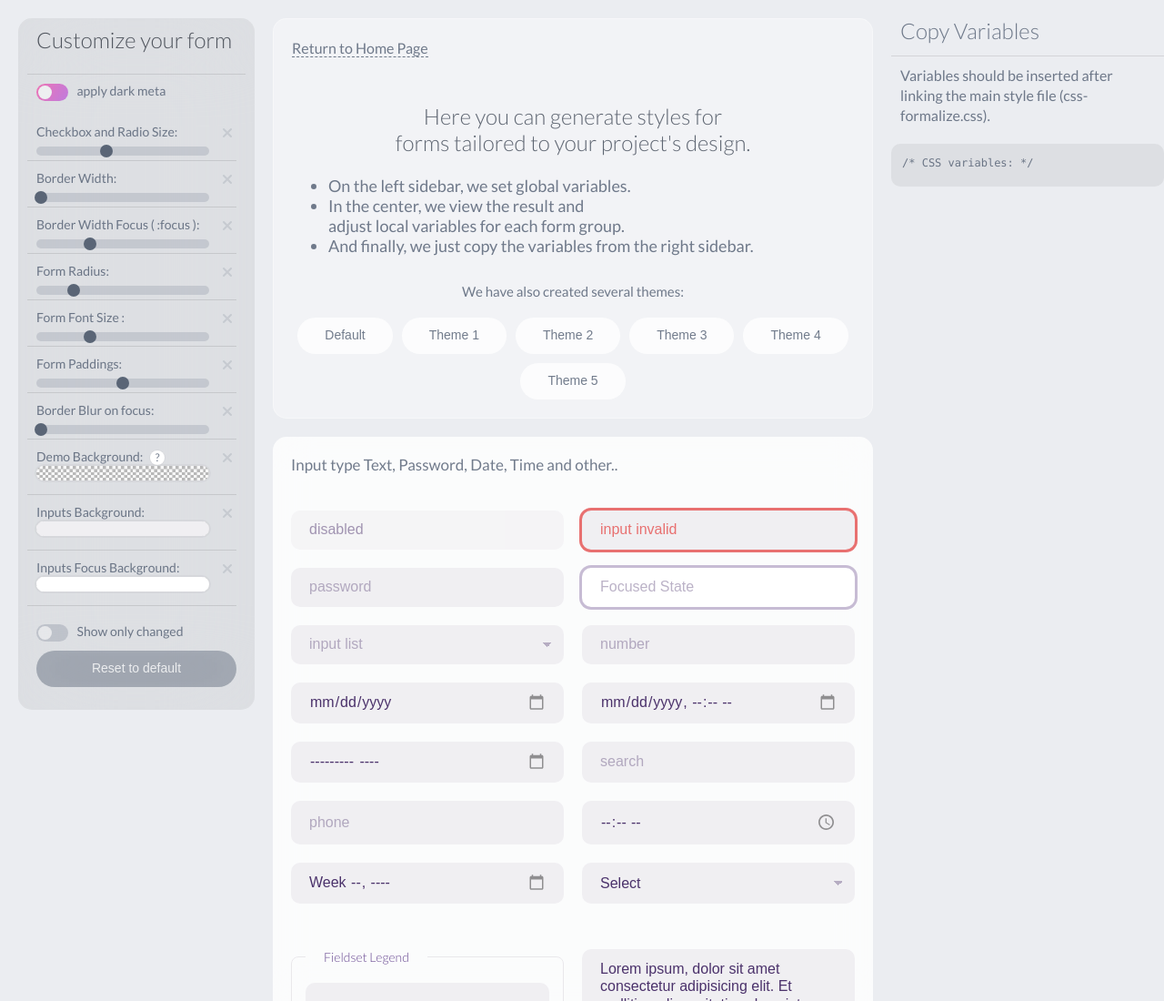
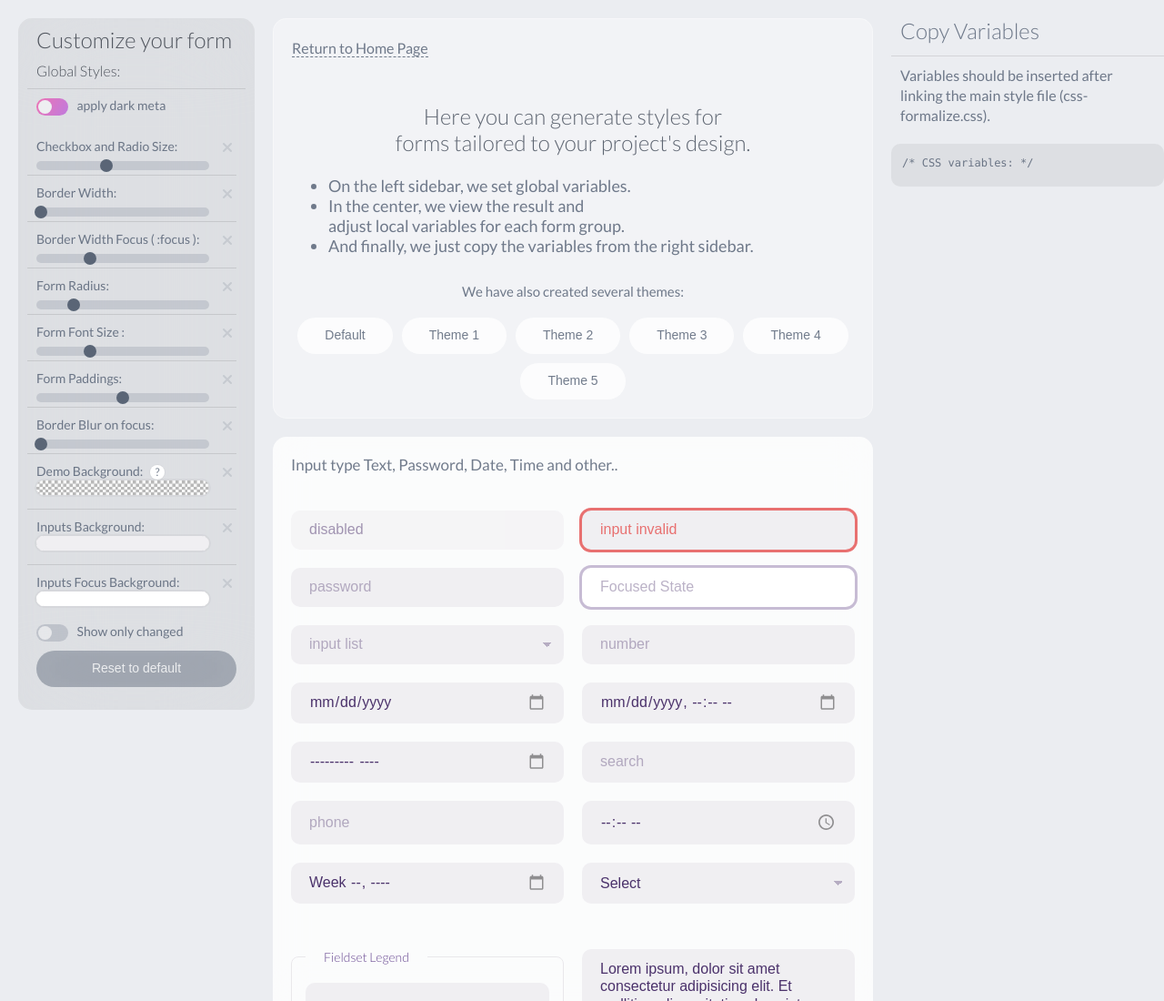
Before and after one commit to pelinoleg/CSSformalize, a website: page generate.html in a window 1280 px wide. Shown: the top 1100 px of the page at 91% size. Drawn offline with nearby package versions, Linux system fonts and the light colour scheme.

Commit message:
update generate.html

```diff
--- a/generate.html
+++ b/generate.html
@@ -62,7 +62,10 @@
     <div class="sidebar-content">
       <button class="left_sidebar_toggle"><i class="fa-solid fa-square-xmark"></i></button>
       <div class="sidebar-in custom-scroll">
-        <div class="sidebar-title">Customize your form</div>
+        <div class="sidebar-title">Customize your form
+          <div class="sidebar-subtitle">Global Styles:</div>
+        </div>
+
         <div class="sidebar-wrap custom-scroll">
           <div class="meta-dark">
             <div class="cform-switch">
--- a/js/script.js
+++ b/js/script.js
@@ -543,7 +543,7 @@ document.addEventListener("DOMContentLoaded", function () {
 
   // tooltips
   tippy('[data-tooltip="demo-bg"]', {
-    content: 'Used only for emulate background color on your website',
+    content: 'Used only for emulate background color from your website',
   });
 
 
--- a/scss/demo.scss
+++ b/scss/demo.scss
@@ -589,6 +589,7 @@ nav {
   display: flex;
   gap: 20px;
   padding-right: 20px;
+  max-width: 800px
 }
 
 main {
@@ -799,7 +800,14 @@ pre[class*="language-"] {
   color: var(--demo-text-color);
   padding-left: 10px;
   filter: brightness(50%);
-  //background: #fff
+  &:has(.sidebar-subtitle) {
+    height: 68px
+  }
+}
+
+.sidebar-subtitle {
+  font-size: 16px;
+  margin-top: 6px
 }
 .sidebar-option {
   //transition: all 0.3s ease;
```
Also changed, not shown: css/demo.css.
